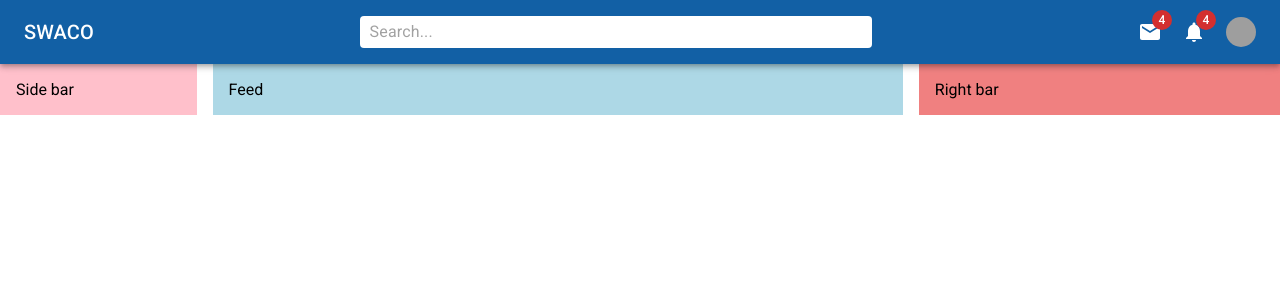
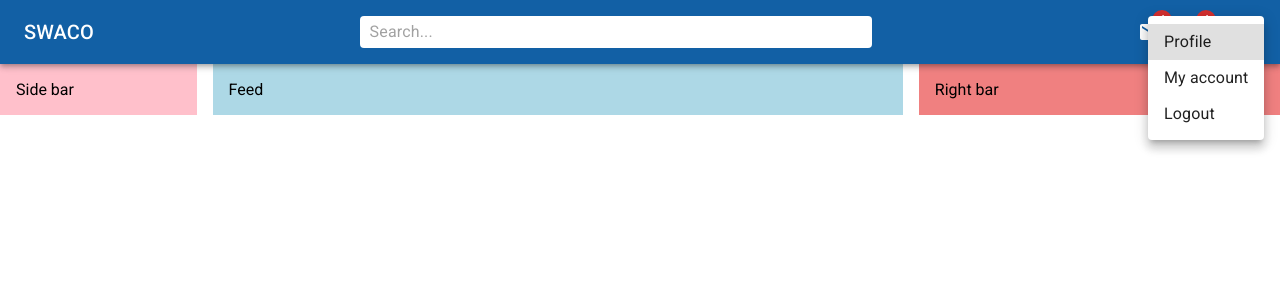
Before and after one commit to ndangohmofor/mui-project, a React (Create React App) app: page / in a window 1280 px wide. Both pictures are taken after a click on the element 1240 px from the left and 32 px from the top of the page. Shown: the top 300 px of the page. Built offline with nearby package versions, Linux system fonts and the light colour scheme; grey boxes are pictures that could not be loaded.

Commit message:
Added a menu item on the profile picture

```diff
--- a/src/components/Navbar.jsx
+++ b/src/components/Navbar.jsx
@@ -1,13 +1,15 @@
+import React, { useState } from "react";
 import AppBar from "@mui/material/AppBar";
 import ToolBar from "@mui/material/Toolbar";
 import { InputBase, styled } from "@mui/material";
 import Typography from "@mui/material/Typography";
-import React from "react";
 import Pets from "@mui/icons-material/Pets";
 import Badge from "@mui/material/Badge";
 import MailIcon from "@mui/icons-material/Mail";
 import Notifications from "@mui/icons-material/Notifications";
 import Avatar from "@mui/material/Avatar";
+import Menu from "@mui/material/Menu";
+import MenuItem from "@mui/material/MenuItem";
 
 const StyledToolBar = styled(ToolBar)({
   display: "flex",
@@ -40,6 +42,14 @@ const UserBox = styled("div")(({ theme }) => ({
 }));
 
 const Navbar = () => {
+  const [anchorEl, setAnchorEl] = useState(null);
+  const [open, setOpen] = useState(false);
+  const handleClick = (event) => {
+    setAnchorEl(event.currentTarget);
+  };
+  const handleClose = () => {
+    setAnchorEl(null);
+  };
   return (
     <AppBar position="sticky">
       <StyledToolBar>
@@ -60,9 +70,10 @@ const Navbar = () => {
           <Avatar
             sx={{ width: 30, height: 30 }}
             src="https://images.pexels.com/photos/7562313/pexels-photo-7562313.jpeg?auto=compress&cs=tinysrgb&w=1260&h=750&dpr=1"
+            onClick={(e) => setOpen(!open)}
           />
         </Icons>
-        <UserBox>
+        <UserBox onClick={(e) => setOpen(!open)}>
           <Avatar
             sx={{ width: 30, height: 30 }}
             src="https://images.pexels.com/photos/7562313/pexels-photo-7562313.jpeg?auto=compress&cs=tinysrgb&w=1260&h=750&dpr=1"
@@ -70,6 +81,25 @@ const Navbar = () => {
           <Typography variant="span">John</Typography>
         </UserBox>
       </StyledToolBar>
+      <Menu
+        id="demo-positioned-menu"
+        aria-labelledby="demo-positioned-button"
+        anchorEl={anchorEl}
+        open={open}
+        onClose={(e) => setOpen(false)}
+        anchorOrigin={{
+          vertical: "top",
+          horizontal: "right",
+        }}
+        transformOrigin={{
+          vertical: "top",
+          horizontal: "right",
+        }}
+      >
+        <MenuItem onClick={handleClose}>Profile</MenuItem>
+        <MenuItem onClick={handleClose}>My account</MenuItem>
+        <MenuItem onClick={handleClose}>Logout</MenuItem>
+      </Menu>
     </AppBar>
   );
 };
```
